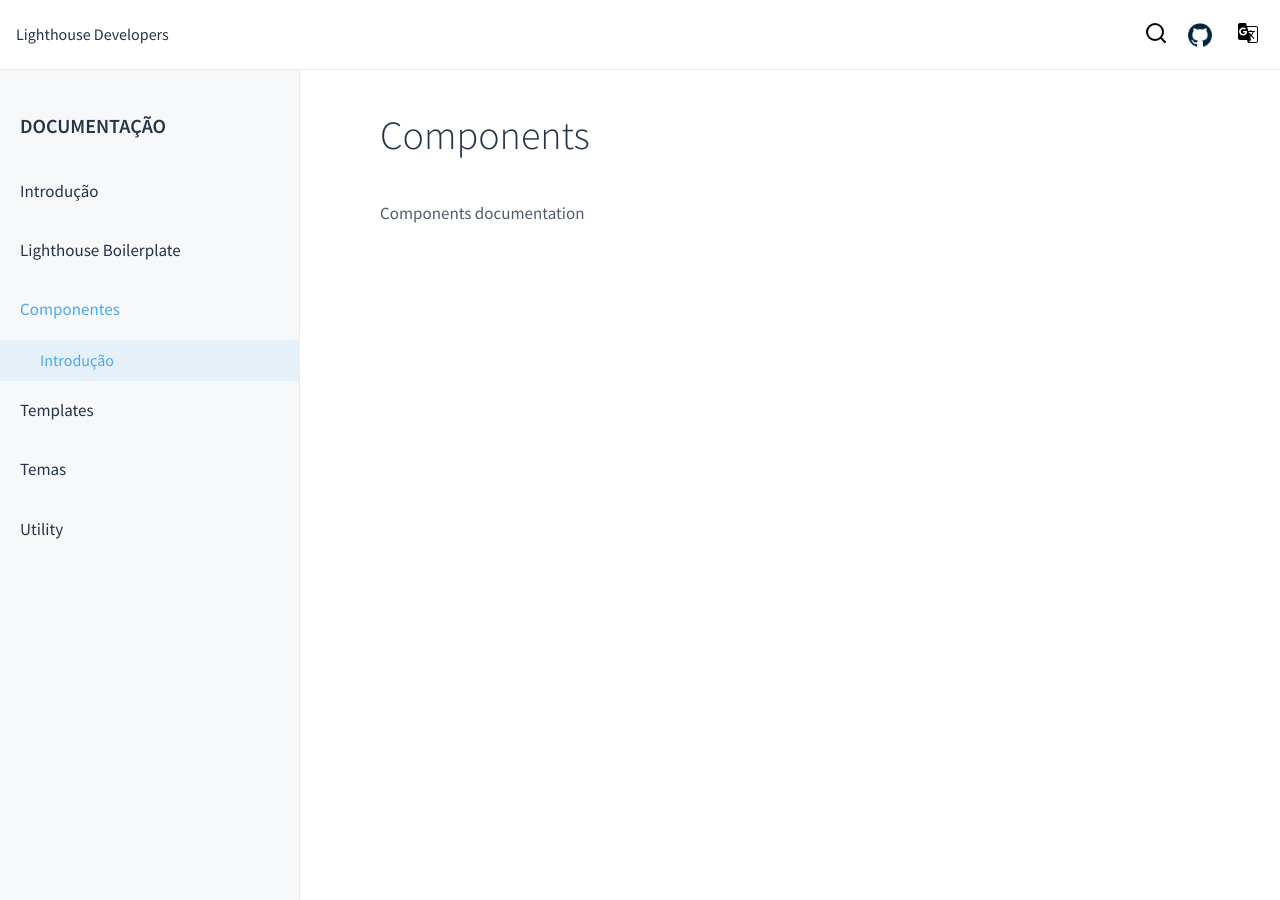
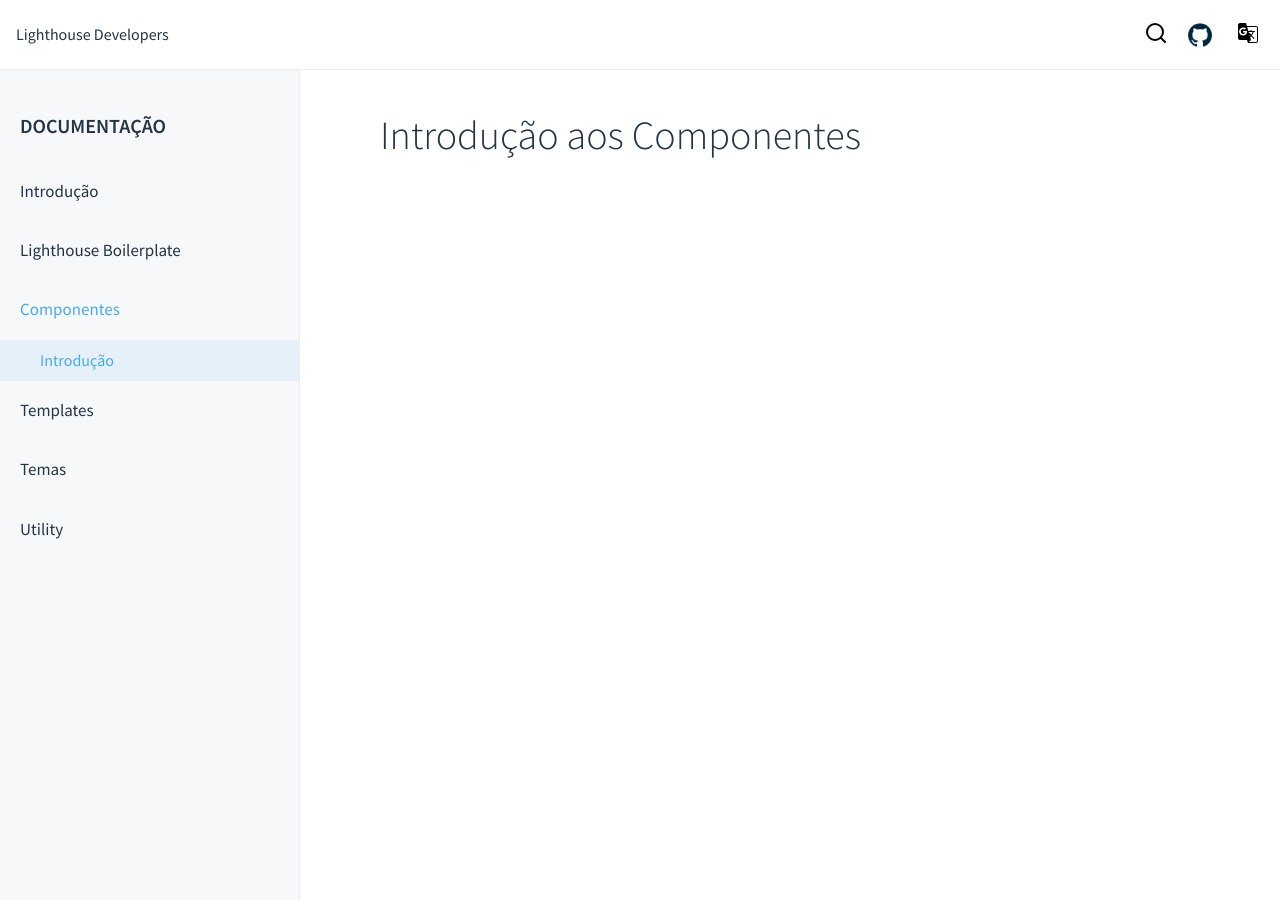
Before and after one commit to LighthouseIT/lighthouseit.github.io, a Jekyll site: the page built from pt/docs-components-introduction.md, in a window 1280 px wide. Built offline with Jekyll 4.4.1, drawn with Linux system fonts in a browser that asks for light colours.

Commit message:
feat: update docs

```diff
--- a/_layouts/docs.html
+++ b/_layouts/docs.html
@@ -21,5 +21,6 @@
 
   <script src="{{ site.url }}/js/prism.js" data-manual></script>
   <script src="{{ site.url }}/js/docs.js"></script>
+  <script src="{{ site.baseurl }}/js/main.js"></script>
 </body>
 </html>
--- a/_layouts/home.html
+++ b/_layouts/home.html
@@ -9,5 +9,7 @@
   {% include home-navbar.html %}
 
   {{ content }}
+
+  <script src="{{ site.baseurl }}/js/main.js"></script>
 </body>
 </html>
--- a/js/main.js
+++ b/js/main.js
@@ -7,8 +7,9 @@
     var lang = regex.exec(navigatorLang);
     var locationString = window.location.toString();
 
-    if (['pt', 'en'].indexOf(locationString) === -1) {
-      window.location.href = locationString + '/' + lang[0];
+    if (locationString.indexOf('pt') === -1 && locationString.indexOf('en') === -1) {
+      lang = lang[0] === 'pt' || lang[0] === 'en' ? lang[0] : 'pt';
+      window.location.href = `${window.location}/${lang}`;
     }
   }
 });
--- a/pt/docs-components-introduction.md
+++ b/pt/docs-components-introduction.md
@@ -3,10 +3,8 @@
 layout: docs
 permalink: /pt/docs/components/introduction
 redirect_from: /pt/docs/components
-title: Components
-section: Utilitários
+title: Introdução aos Componentes
+section: Components
 ---
 
-# Components
-
-Components documentation
+# Introdução aos Componentes
--- a/root-index.html
+++ /dev/null
@@ -1,4 +0,0 @@
----
-permalink: /
----
-<script src="{{ site.baseurl }}/js/main.js"></script>
```
Also changed, not shown: pt/docs-introduction.md (+1 -1 lines), pt/docs-lighthouse-boilerplace.md (line endings or trailing spaces).
